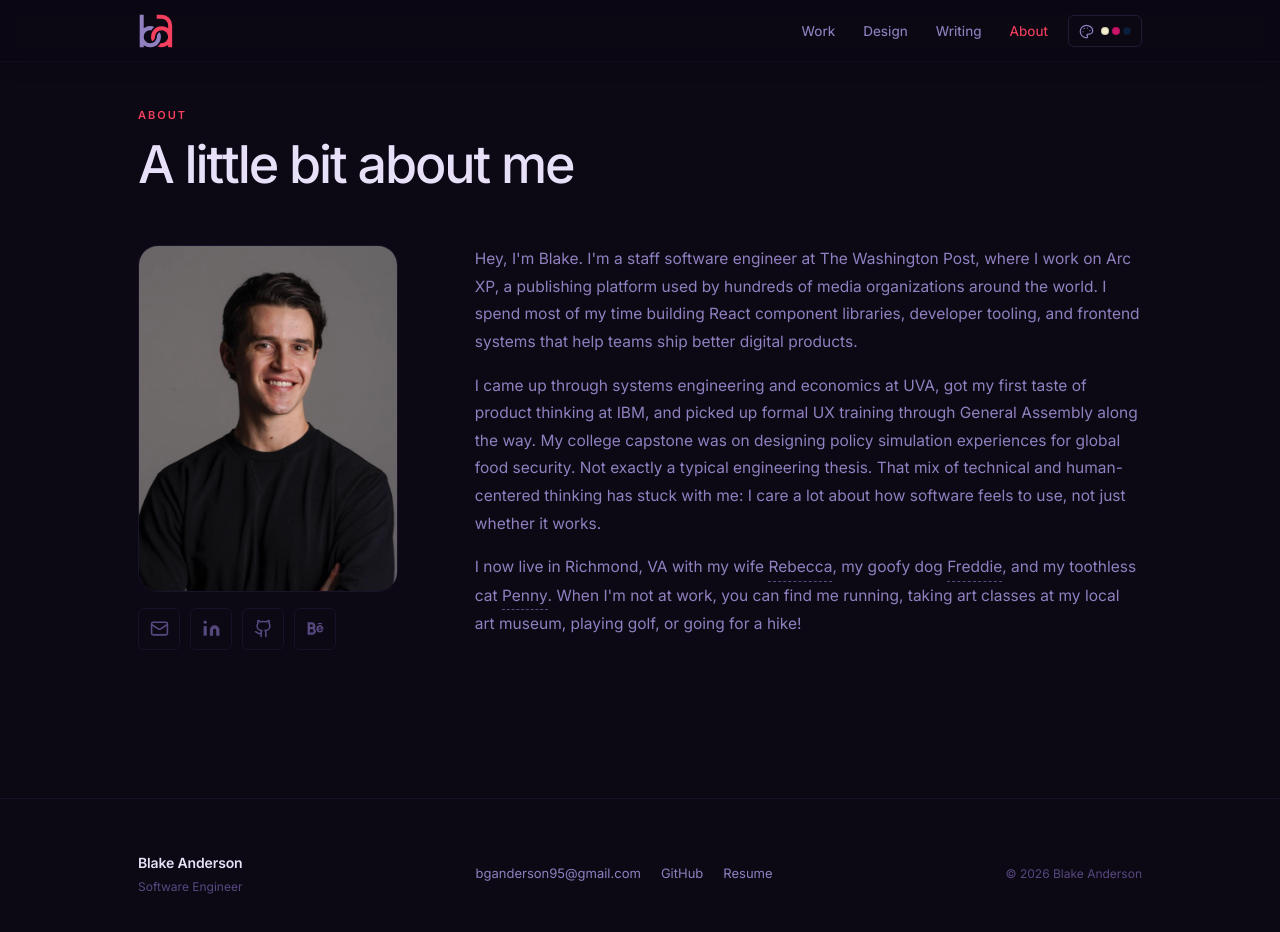
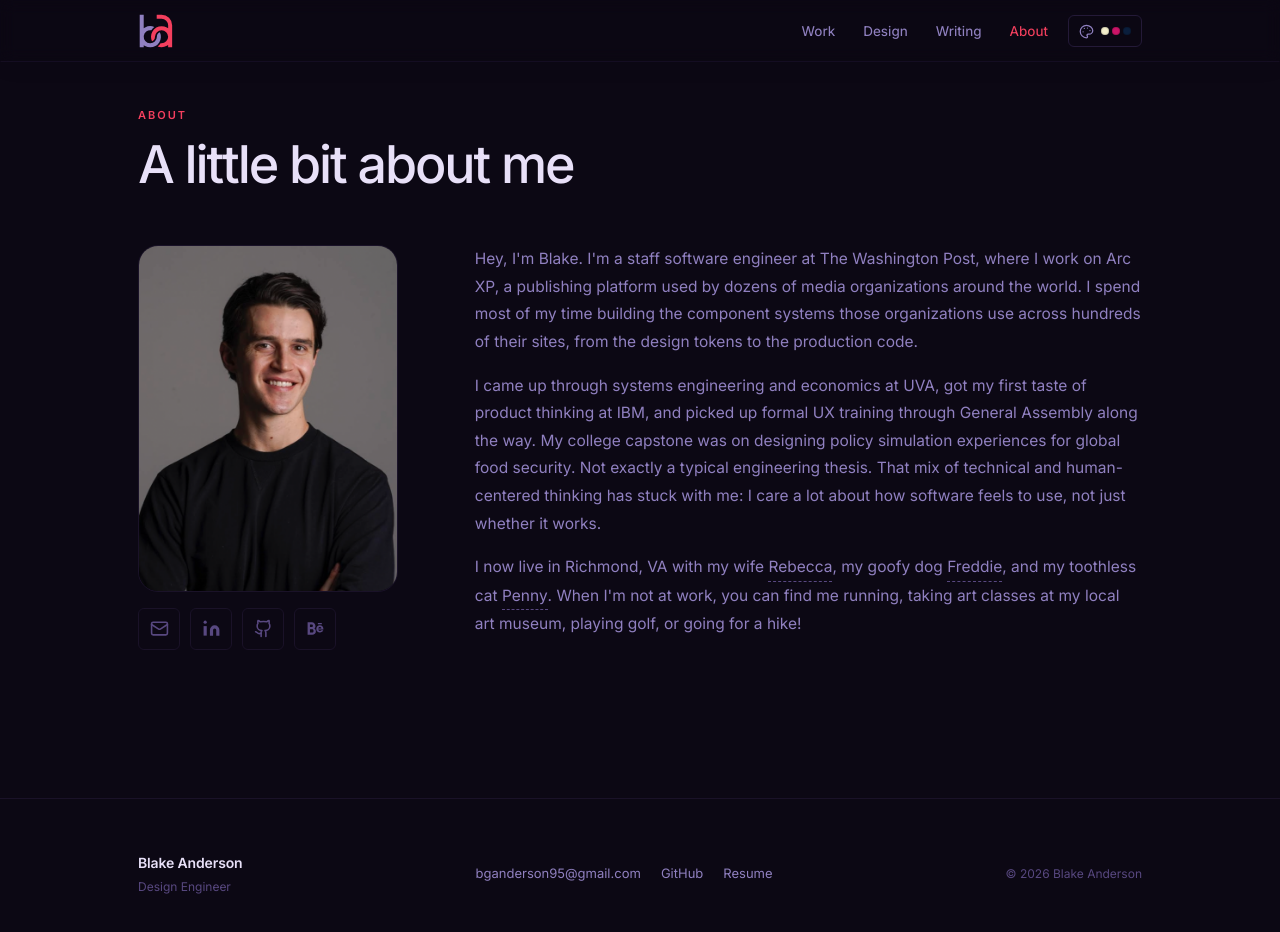
Before and after one commit to bganderson95/Blake-portfolio, a React (Vite) app: page /about in a window 1280 px wide. Shown: the top 932 px of the page. Built offline with nearby package versions, Linux system fonts and the light colour scheme.

Commit message:
updated language

```diff
--- a/index.html
+++ b/index.html
@@ -21,7 +21,7 @@
     />
     <meta
       name="description"
-      content="Portfolio of Blake Anderson, design engineer building interfaces where craft meets code — UX/UI, design systems, and production-ready components."
+      content="Portfolio of Blake Anderson, design engineer building component systems used by dozens of media organizations across hundreds of their sites — from design tokens to production code."
     />
     <link rel="canonical" href="https://blakeganderson.com/" />
     <meta property="og:type" content="website" />
@@ -29,7 +29,7 @@
     <meta property="og:title" content="Blake Anderson — Design Engineer" />
     <meta
       property="og:description"
-      content="Interfaces where craft meets code — UX/UI, design systems, and production-ready components."
+      content="Component systems used by dozens of media organizations across hundreds of their sites — from design tokens to production code."
     />
     <meta property="og:url" content="https://blakeganderson.com/" />
     <meta
@@ -43,13 +43,13 @@
     <meta name="twitter:title" content="Blake Anderson — Design Engineer" />
     <meta
       name="twitter:description"
-      content="Interfaces where craft meets code — UX/UI, design systems, and production-ready components."
+      content="Design engineer shipping component systems for dozens of media organizations and hundreds of sites, design tokens through production code."
     />
     <meta
       name="twitter:image"
       content="https://blakeganderson.com/about/blake-anderson-headshot.png"
     />
-    <title>Blake Anderson</title>
+    <title>Blake Anderson — Design Engineer</title>
   </head>
   <body>
     <div id="root"></div>
--- a/src/components/About.tsx
+++ b/src/components/About.tsx
@@ -53,10 +53,11 @@ export function About() {
               <div className="about-bio">
                 <p>
                   Hey, I'm Blake. I'm a staff software engineer at The Washington Post,
-                  where I work on Arc XP, a publishing platform used by hundreds of
+                  where I work on Arc XP, a publishing platform used by dozens of
                   media organizations around the world. I spend most of my time
-                  building React component libraries, developer tooling, and frontend
-                  systems that help teams ship better digital products.
+                  building the component systems those organizations use across
+                  hundreds of their sites, from the design tokens to the
+                  production code.
                 </p>
                 <p>
                   I came up through systems engineering and economics at UVA, got my
--- a/src/components/Footer.tsx
+++ b/src/components/Footer.tsx
@@ -4,7 +4,7 @@ export function Footer() {
       <div className="footer-inner container">
         <div className="footer-identity">
           <span className="footer-name">Blake Anderson</span>
-          <span className="footer-role">Software Engineer</span>
+          <span className="footer-role">Design Engineer</span>
         </div>
         <nav className="footer-links" aria-label="Footer links">
           <a href="mailto:bganderson95@gmail.com">bganderson95@gmail.com</a>
--- a/src/components/Hero.tsx
+++ b/src/components/Hero.tsx
@@ -13,13 +13,14 @@ export function Hero() {
   return (
     <section className="hero" id="top">
       <div className={`hero-inner container${loaded ? ' hero-loaded' : ''}`}>
-        <span className="hero-eyebrow">Software Engineer</span>
+        <span className="hero-eyebrow">Design Engineer</span>
         <h1 className="hero-name">
           Blake<br />Anderson
         </h1>
         <p className="hero-tagline">
-          I build frontend systems, developer tools, and thoughtful interfaces
-          that help teams ship better digital products.
+          I build component systems used by dozens of media organizations
+          across hundreds of their sites, from the design tokens to the
+          production code.
         </p>
         <div className="hero-actions">
           <a href="/resume/" className="btn btn-secondary btn--sm">
--- a/src/data/projects.ts
+++ b/src/data/projects.ts
@@ -16,7 +16,7 @@ export const projects: Project[] = [
     company: 'The Washington Post / Arc XP',
     role: 'Senior → Staff Software Engineer',
     description:
-      'Owned a library of 70+ React npm packages that power the Arc Themes block system, used by hundreds of news publishers worldwide. Work spanned component architecture, a design token pipeline that compiled JSON tokens into production CSS, the admin UI for site-wide configuration, and visual quality through Storybook documentation and Chromatic regression testing.',
+      'Owned a library of 70+ React npm packages that power the Arc Themes block system, used by dozens of news publishers across hundreds of sites worldwide. Work spanned component architecture, a design token pipeline that compiled JSON tokens into production CSS, the admin UI for site-wide configuration, and visual quality through Storybook documentation and Chromatic regression testing.',
     disciplines: ['Design Systems', 'Front-End Development'],
     tags: ['React', 'JavaScript', 'CSS', 'Design Tokens', 'Storybook', 'Chromatic', 'npm'],
     link: 'https://github.com/WPMedia/arc-themes-blocks',
--- a/src/pages/projects/ArcXPPage.tsx
+++ b/src/pages/projects/ArcXPPage.tsx
@@ -15,7 +15,7 @@ const contributions = [
   },
   {
     label: 'Admin UI',
-    text: 'Owned the PageBuilder editor UI that lets publishers configure blocks and page templates without code. Responsible for making complex layout and style controls feel approachable for non-technical users across hundreds of newsrooms.',
+    text: 'Owned the PageBuilder editor UI that lets publishers configure blocks and page templates without code. Responsible for making complex layout and style controls feel approachable for non-technical users across dozens of newsrooms.',
   },
   {
     label: 'Visual quality',
@@ -42,12 +42,12 @@ const contributions = [
 export function ArcXPPage() {
   usePageMeta(
     'Arc Themes Blocks — Design Systems | Blake Anderson',
-    'Owned a 70+ package React design system used by hundreds of news publishers — design token pipeline, component architecture, and visual quality via Storybook and Chromatic.'
+    'Owned a 70+ package React design system used by dozens of news publishers across hundreds of sites — design token pipeline, component architecture, and visual quality via Storybook and Chromatic.'
   )
   return (
     <ProjectLayout project={project}>
       <p className="project-page-description">
-        Arc Themes Blocks is the component system at the heart of Arc XP's publishing platform, used by hundreds of media organizations — including The Washington Post, the Chicago Tribune, and news publishers across Europe, Latin America, and Asia — to build and manage their digital products. I owned the block library across its full lifecycle: architecture, token pipeline, admin UI, visual testing, and multi-team release coordination.
+        Arc Themes Blocks is the component system at the heart of Arc XP's publishing platform, used by dozens of media organizations — including The Washington Post, the Chicago Tribune, and news publishers across Europe, Latin America, and Asia — to build and manage hundreds of sites. I owned the block library across its full lifecycle: architecture, token pipeline, admin UI, visual testing, and multi-team release coordination.
       </p>
 
       <section className="project-section">
```
Also changed, not shown: public/resume/index.html (+5 -5 lines), 1 other file (tests, documents, lock files or other folders).
